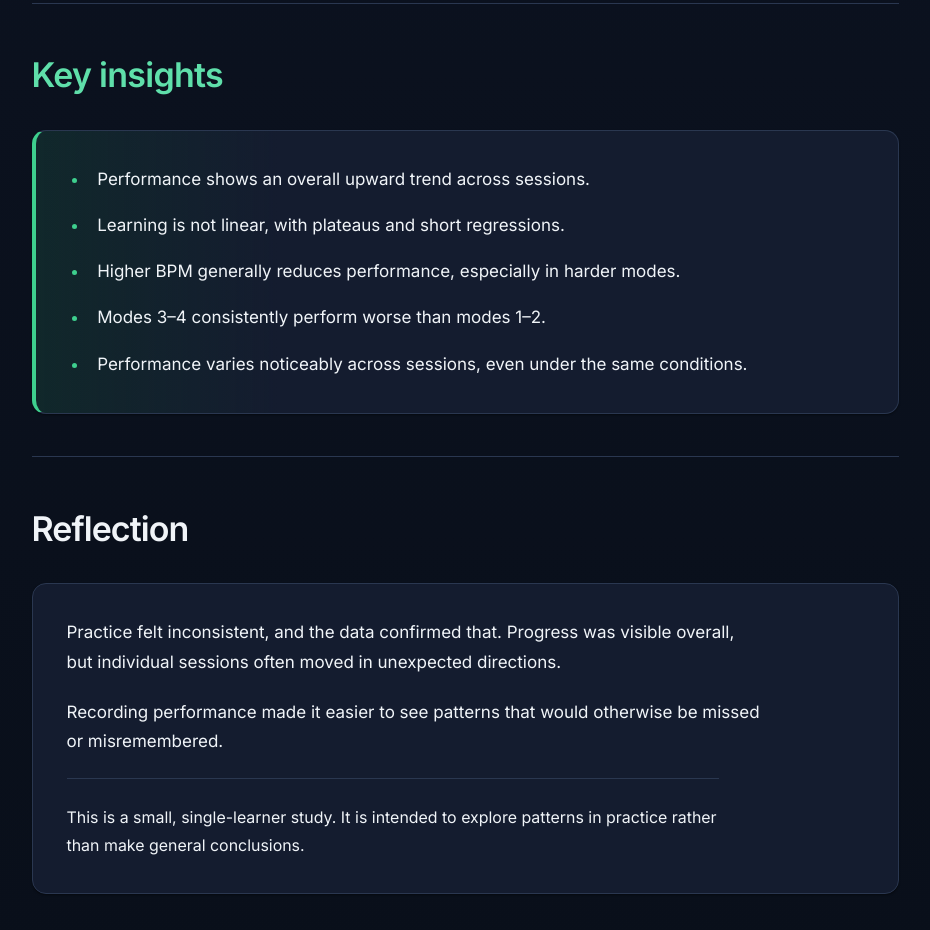
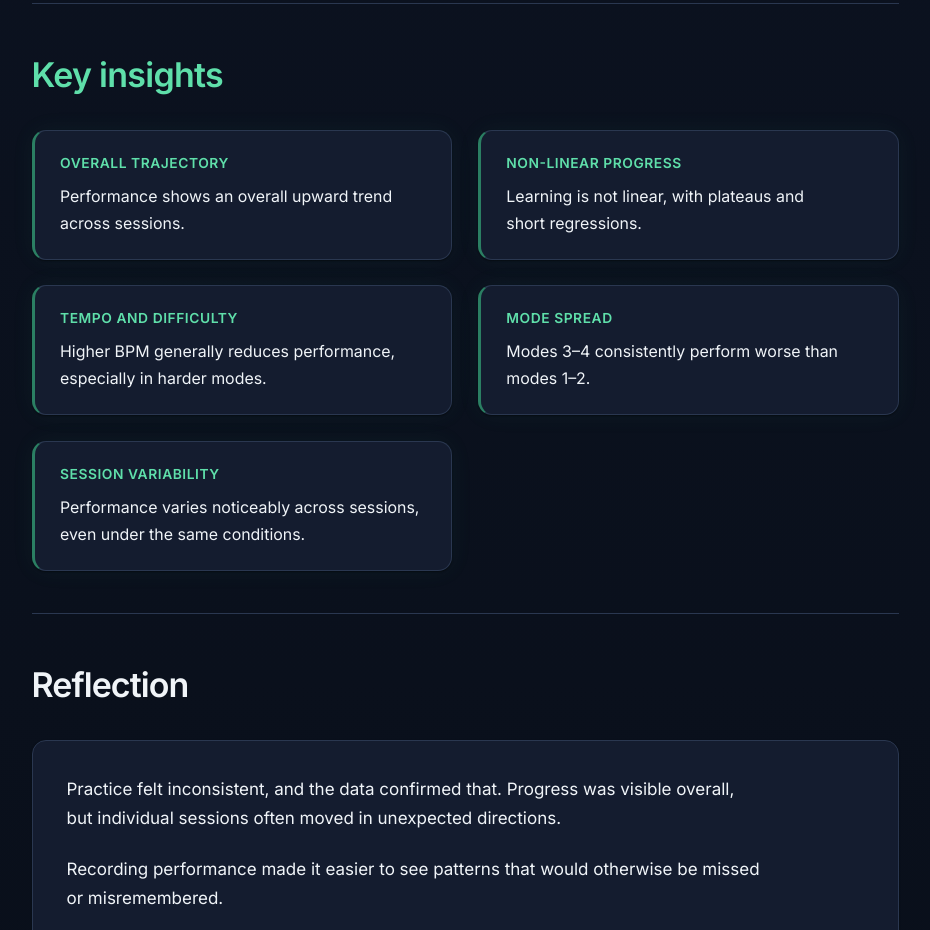
Before and after one commit to rishav-basnet/Guitar-Learning-Research-Website, a React (Vite) app: page / in a window 1280 px wide. Shown: the part 4400-5330 px from the top of the page, without its empty margins (175-1105 px from the left). Built offline with nearby package versions, Linux system fonts and the light colour scheme.

Commit message:
Rebuild key insights as card grid

```diff
--- a/src/App.css
+++ b/src/App.css
@@ -71,7 +71,7 @@
   }
 }
 
-.card > p:not(.chart-card__takeaway) {
+.card > p:not(.chart-card__takeaway, .insight-card__text) {
   margin: 0 0 var(--sp-5);
   max-width: var(--prose-width);
   color: var(--text);
@@ -79,12 +79,11 @@
   text-wrap: pretty;
 }
 
-.card > p:not(.chart-card__takeaway):last-child {
+.card > p:not(.chart-card__takeaway, .insight-card__text):last-child {
   margin-bottom: 0;
 }
 
-.card > .prose-list:last-child,
-.card > .insights-list:last-child {
+.card > .prose-list:last-child {
   margin-bottom: 0;
 }
 
@@ -479,26 +478,42 @@
   text-wrap: pretty;
 }
 
-.insights-list {
-  margin: 0;
-  padding-left: 1.125rem;
-  color: var(--text);
-  line-height: 1.72;
-  max-width: var(--prose-width);
-  list-style-position: outside;
+.insights-grid {
+  display: grid;
+  gap: var(--sp-5);
+  grid-template-columns: 1fr;
 }
 
-.insights-list li {
-  margin-bottom: var(--sp-4);
-  padding-left: var(--sp-2);
+@media (min-width: 800px) {
+  .insights-grid {
+    grid-template-columns: repeat(2, minmax(0, 1fr));
+    gap: var(--sp-6);
+  }
 }
 
-.insights-list li::marker {
-  color: var(--accent);
+.insight-card.card {
+  padding: var(--sp-5) var(--sp-6);
+  border-left: 3px solid rgba(62, 207, 142, 0.55);
+  box-shadow:
+    var(--shadow-sm),
+    0 0 24px rgba(62, 207, 142, 0.06);
 }
 
-.insights-list li:last-child {
-  margin-bottom: 0;
+.insight-card__title {
+  margin: 0 0 var(--sp-2);
+  font-size: 0.8125rem;
+  font-weight: 600;
+  letter-spacing: 0.04em;
+  text-transform: uppercase;
+  color: var(--accent-hover);
+}
+
+.insight-card__text {
+  margin: 0;
+  font-size: 0.9375rem;
+  line-height: 1.68;
+  color: var(--text);
+  text-wrap: pretty;
 }
 
 .section--insights .section__title {
--- /dev/null
+++ b/src/components/InsightCard.jsx
@@ -0,0 +1,10 @@
+import Card from './Card'
+
+export default function InsightCard({ title, children }) {
+  return (
+    <Card interactive className="insight-card">
+      {title ? <h3 className="insight-card__title">{title}</h3> : null}
+      <p className="insight-card__text">{children}</p>
+    </Card>
+  )
+}
--- a/src/components/Insights.jsx
+++ b/src/components/Insights.jsx
@@ -1,26 +1,27 @@
-import Card from './Card'
+import InsightCard from './InsightCard'
 import Section from './Section'
 
 export default function Insights() {
   return (
     <Section id="insights" title="Key insights" className="section--insights">
-      <Card variant="accent">
-        <ul className="insights-list">
-          <li>Performance shows an overall upward trend across sessions.</li>
-          <li>
-            Learning is not linear, with plateaus and short regressions.
-          </li>
-          <li>
-            Higher BPM generally reduces performance, especially in harder
-            modes.
-          </li>
-          <li>Modes 3–4 consistently perform worse than modes 1–2.</li>
-          <li>
-            Performance varies noticeably across sessions, even under the same
-            conditions.
-          </li>
-        </ul>
-      </Card>
+      <div className="insights-grid">
+        <InsightCard title="Overall trajectory">
+          Performance shows an overall upward trend across sessions.
+        </InsightCard>
+        <InsightCard title="Non-linear progress">
+          Learning is not linear, with plateaus and short regressions.
+        </InsightCard>
+        <InsightCard title="Tempo and difficulty">
+          Higher BPM generally reduces performance, especially in harder modes.
+        </InsightCard>
+        <InsightCard title="Mode spread">
+          Modes 3–4 consistently perform worse than modes 1–2.
+        </InsightCard>
+        <InsightCard title="Session variability">
+          Performance varies noticeably across sessions, even under the same
+          conditions.
+        </InsightCard>
+      </div>
     </Section>
   )
 }
```
